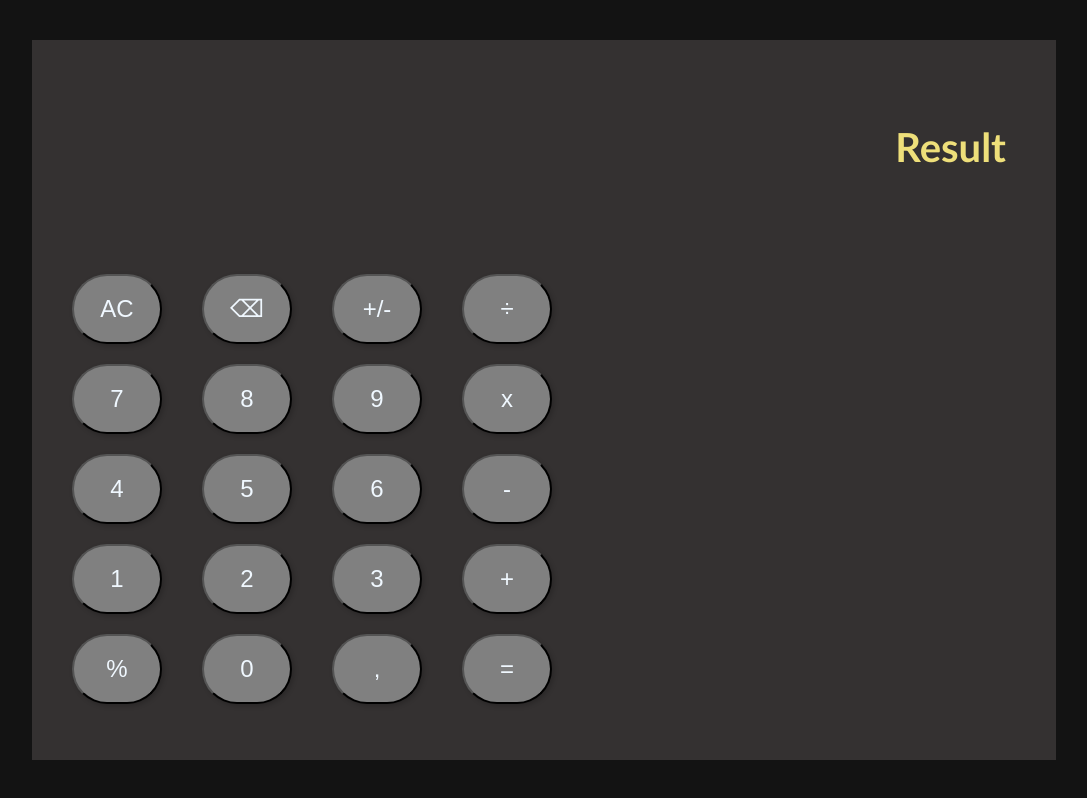
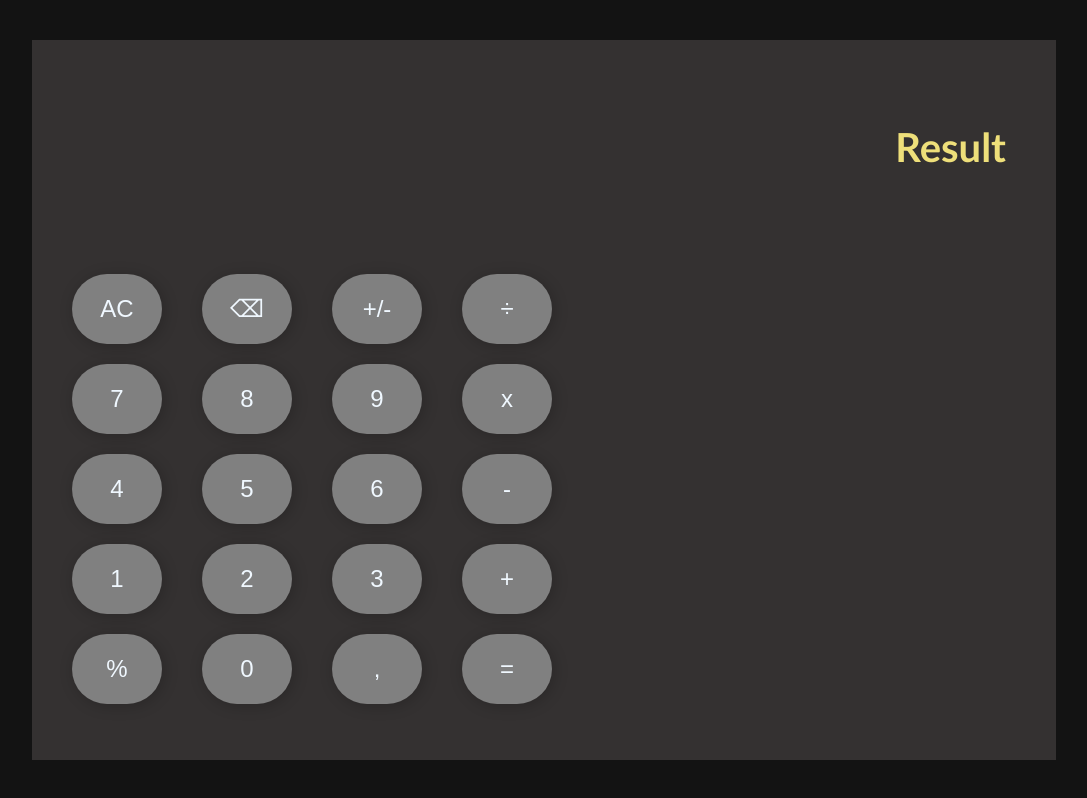
Before and after one commit to SergeVernez/calculatrice_REACT, a React (Vite) app: page / in a window 1280 px wide. Shown: the whole page, without its empty margins (96-1183 px from the left). Built offline with nearby package versions, Linux system fonts and the light colour scheme.

Commit message:
border none

```diff
--- a/src/App.css
+++ b/src/App.css
@@ -28,12 +28,13 @@ h1 {
 	margin: 20px;
 }
 button {
+	border: none;
 	font-size: 1.5rem;
 	width: 90px;
 	height: 70px;
 	margin: 0 20px;
 	border-radius: 40px;
-	box-shadow: 2px 2px 5px #00000033;
+	box-shadow: 2px 2px 15px #00000033;
 	color: aliceblue;
 	background-color: grey;
 }
```
